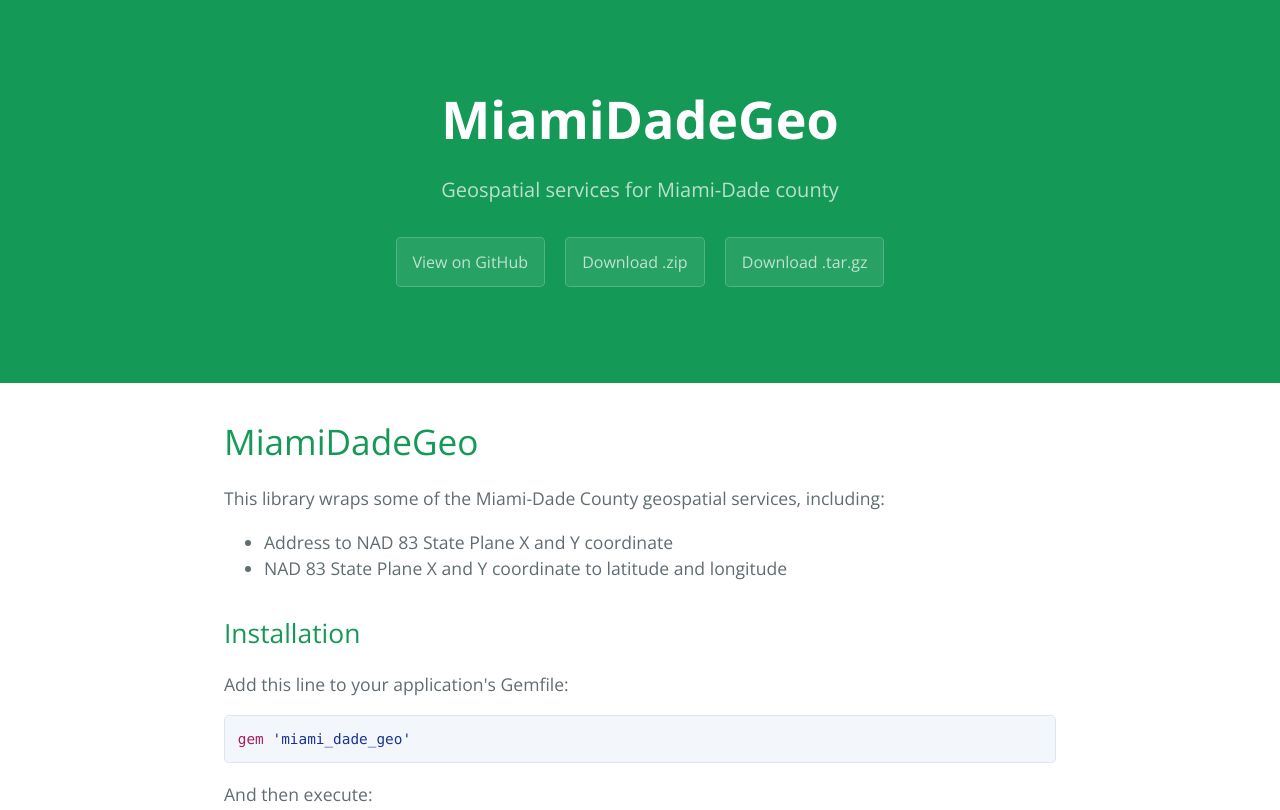
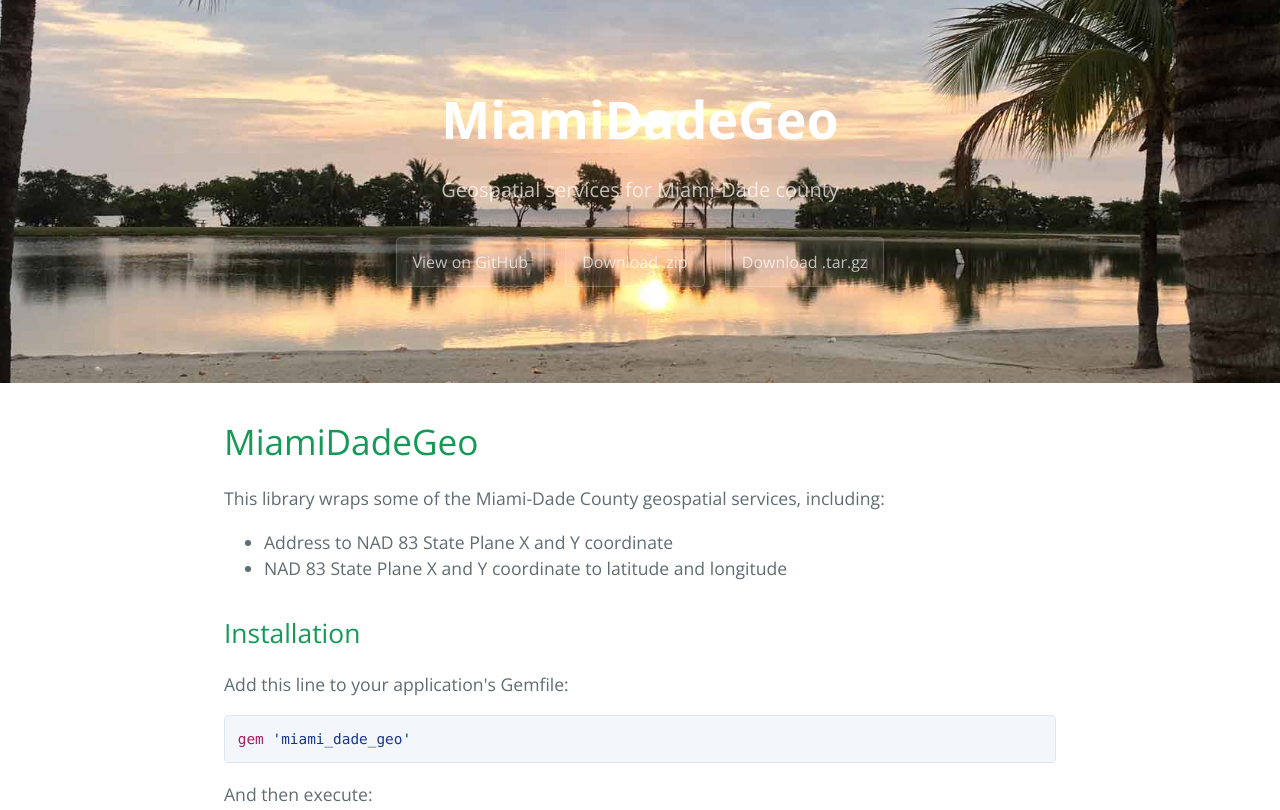
Before and after one commit to bkerley/miami_dade_geo, a plain HTML site: page index.html in a window 1280 px wide. Shown: the top 810 px of the page. Drawn offline with nearby package versions, Linux system fonts and the light colour scheme.

Commit message:
path to image

```diff
--- a/stylesheets/stylesheet.css
+++ b/stylesheets/stylesheet.css
@@ -57,7 +57,7 @@
   color: #fff;
   text-align: center;
   background-color: #159957;
-  background-image: url("images/homestead-bayfront-sunrise_02.jpg");
+  background-image: url("../images/homestead-bayfront-sunrise_02.jpg");
   background-position: 50% 50%;
   background-repeat: no-repeat;
   background-size: cover;
```
